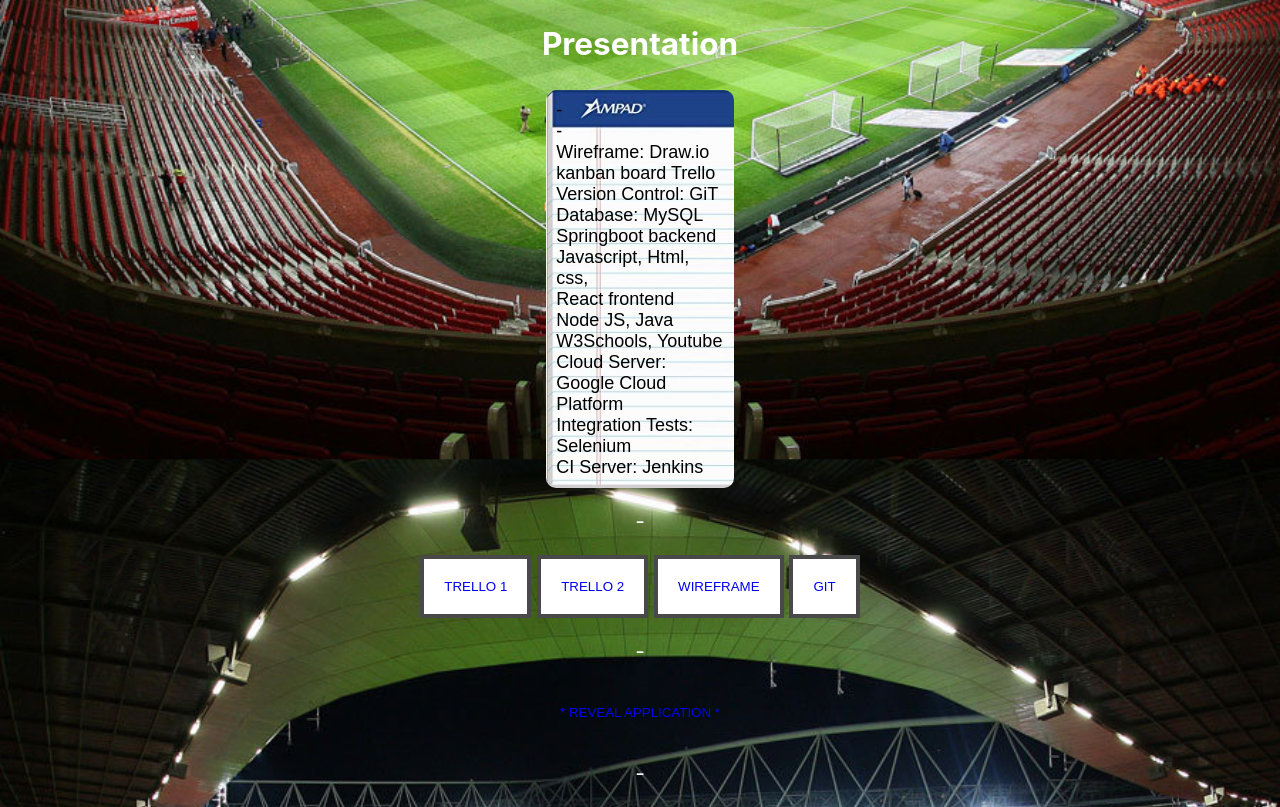
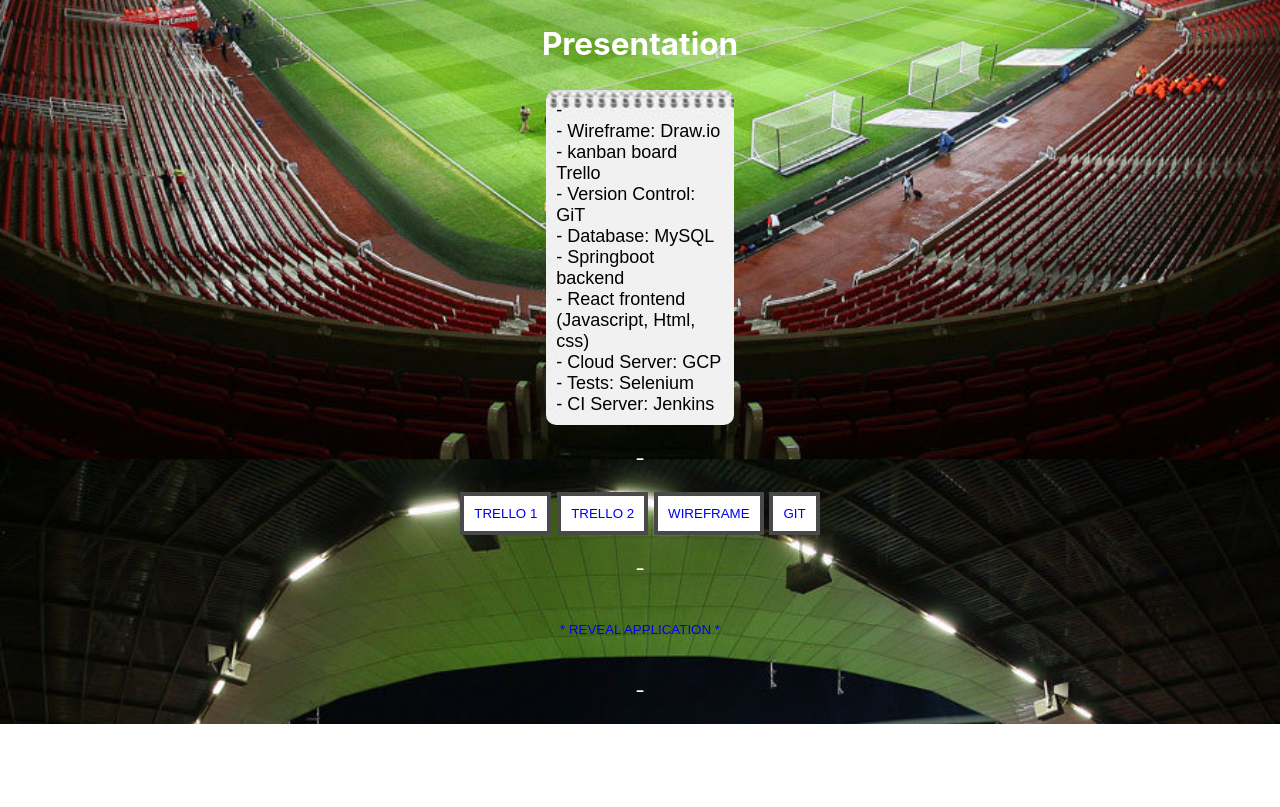
Before and after one commit to IsaacDouglas-SE/my-app, a React (Create React App) app: page / in a window 1280 px wide. Shown: the part 1640-2447 px from the top of the page. After the commit the page ends 2364 px from the top, so only its background shows below. Built offline with nearby package versions, Linux system fonts and the light colour scheme.

Commit message:
Spring - new css buttons

```diff
--- a/src/home.css
+++ b/src/home.css
@@ -284,7 +284,7 @@
   text-transform: uppercase;
   text-decoration: none;
   background: #ffffff;
-  padding: 20px;
+  padding: 10px;
   border: 4px solid #494949 !important;
   display: inline-block;
   transition: all 0.4s ease 0s;
--- a/src/home.js
+++ b/src/home.js
@@ -332,19 +332,17 @@
     <h2>Presentation</h2>
     <ol className="presentation">
       <li>   -</li>
-      <li>   -</li>
-  <li>  Wireframe: Draw.io </li>
-  <li> kanban board Trello  </li>
-  <li>   Version Control: GiT</li>
-  <li>   Database: MySQL</li>
-  <li> Springboot backend </li>
-  <li>   Javascript, Html, css, </li>
-  <li>   React frontend </li>
-  <li>   Node JS, Java</li>
-  <li>   W3Schools, Youtube</li>
-  <li>Cloud Server: Google Cloud Platform</li>
-  <li>Integration Tests: Selenium </li>
-  <li>   CI Server: Jenkins</li>
+      <li>   </li>
+  <li>  - Wireframe: Draw.io </li>
+  <li>  - kanban board Trello  </li>
+  <li>  - Version Control: GiT</li>
+  <li>  - Database: MySQL</li>
+  <li>  - Springboot backend </li>
+  <li>  - React frontend </li>
+    <li>  (Javascript, Html, css) </li>
+  <li>  - Cloud Server: GCP</li>
+  <li>  - Tests: Selenium </li>
+  <li>  - CI Server: Jenkins</li>
     </ol>
     <div class="main" id="section2">
       <p>-</p>
```
Also changed, not shown: src/notepad.jpg.
